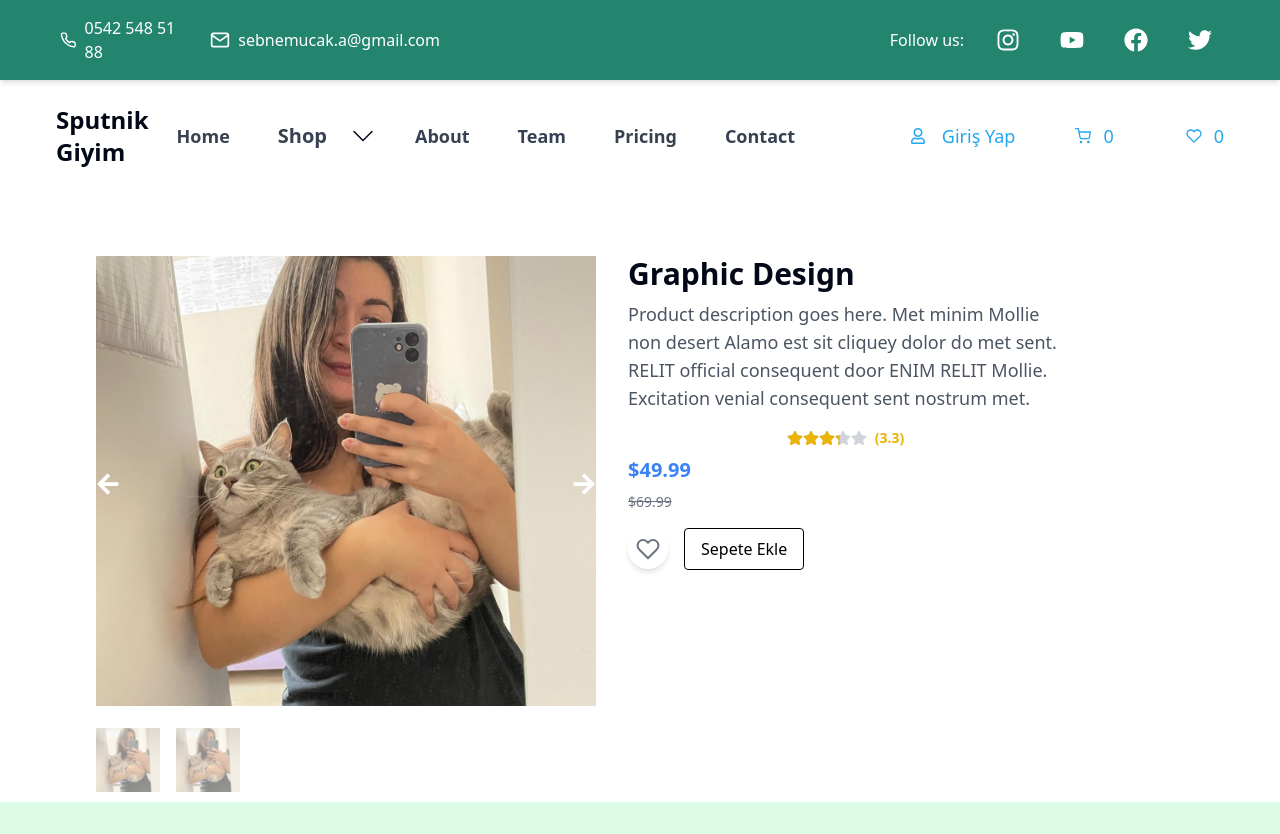
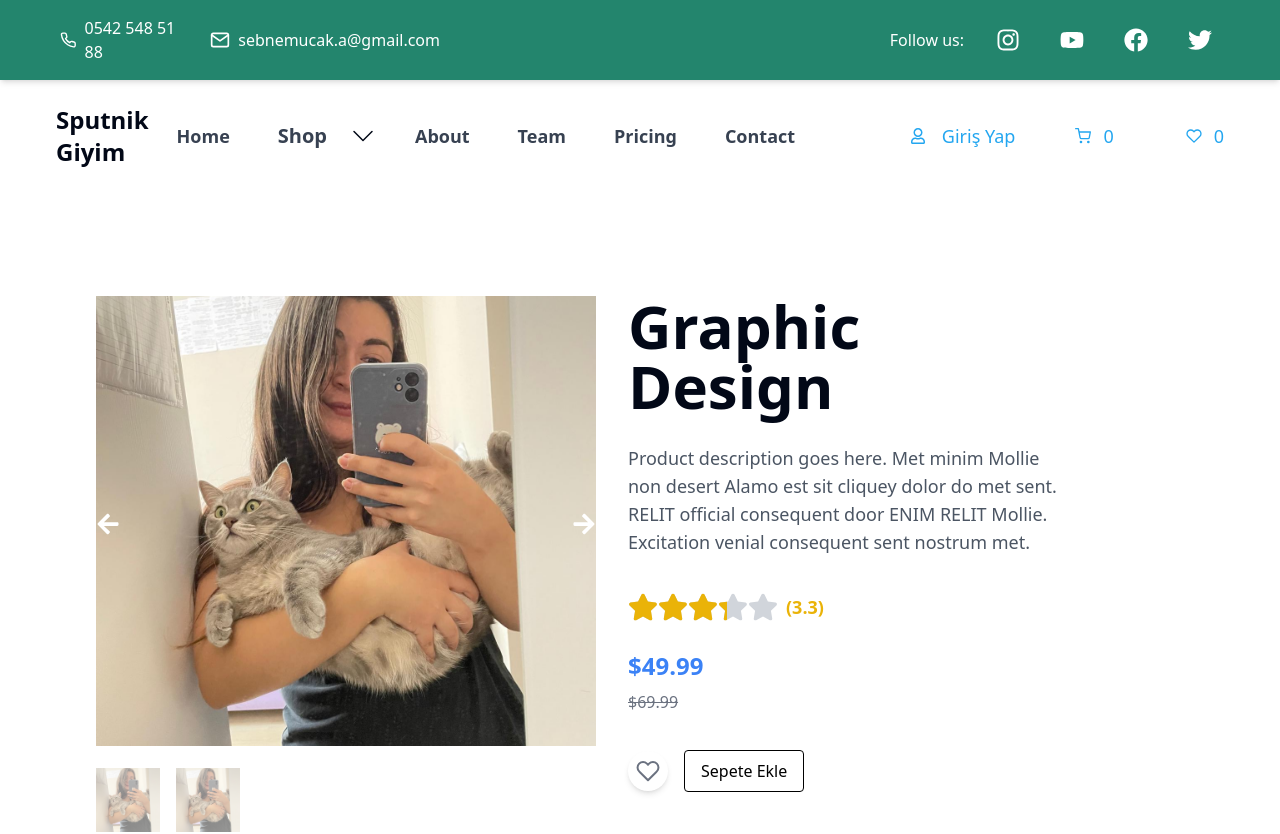
Before and after one commit to asebneemu/e-emmorce, a React (Vite) app: page /product-page/1 in a window 1280 px wide. Shown: the top 834 px of the page. Built offline with nearby package versions, Linux system fonts and the light colour scheme.

Commit message:
ProdcutPagev03

```diff
--- a/src/components/Buttons/StarRating.jsx
+++ b/src/components/Buttons/StarRating.jsx
@@ -1,6 +1,7 @@
+// StarRating.jsx
 import { FaStar } from 'react-icons/fa';
 
-export default function StarRating({ rating = 1.0 }) {
+export default function StarRating({ rating = 1.0, starSize = 'text-base', textSize = 'text-sm', width = '1em', height = '1em' }) {
     // Rating değerini doğrula
     const validRating = !isNaN(rating) && rating >= 0.1 && rating <= 5 ? rating : 1.0;
 
@@ -11,7 +12,7 @@ export default function StarRating({ rating = 1.0 }) {
             const fillPercentage = Math.min(1, Math.max(0, validRating - i + 1)) * 100;
 
             stars.push(
-                <div key={i} className="relative inline-block text-gray-300" style={{ width: '1em', height: '1em' }}>
+                <div key={i} className={`relative inline-block text-gray-300 ${starSize}`} style={{ width, height }}>
                     <FaStar className="absolute inset-0 text-gray-300" /> {/* Boş yıldız */}
                     <FaStar
                         className="absolute inset-0 text-yellow-500 overflow-hidden"
@@ -27,9 +28,9 @@ export default function StarRating({ rating = 1.0 }) {
     };
 
     return (
-        <div className="flex items-center justify-center">
+        <div className="flex items-center justify-start">
             {renderStars()}
-            <span className="ml-2 font-bold text-yellow-500 text-sm">({validRating.toFixed(1)})</span>
+            <span className={`ml-2 font-bold text-yellow-500 ${textSize}`}>({validRating.toFixed(1)})</span>
         </div>
     );
 }
--- a/src/context/ProductContext/Product.jsx
+++ b/src/context/ProductContext/Product.jsx
@@ -57,7 +57,7 @@ export default function Product({ product }) {
     };
 
     return (
-        <div className="w-[90%] mx-auto flex items-start p-8 my-10">
+        <div className="w-[90%] mx-auto flex items-start p-8 my-20">
             <div className="w-[50%] h-[45%]" style={{ maxWidth: '500px', maxHeight: '450px' }}>
                 <Slider {...settings}>
                     {[product.image, product.image].map((img, index) => (
@@ -65,9 +65,8 @@ export default function Product({ product }) {
                             <img
                                 src={img}
                                 alt={product.title}
-                                className={`w-full h-full object-cover transition-opacity duration-200 ${
-                                    isFading ? 'opacity-0' : 'opacity-100'
-                                }`}
+                                className={`w-full h-full object-cover transition-opacity duration-200 ${isFading ? 'opacity-0' : 'opacity-100'
+                                    }`}
                                 style={{ maxWidth: '500px', maxHeight: '450px' }}
                             />
                         </div>
@@ -87,17 +86,19 @@ export default function Product({ product }) {
                 </div>
             </div>
 
-            <div className="ml-8 text-left self-start w-[40%]">
-                <h1 className="text-3xl font-bold mb-2">{product.title}</h1>
+            <div className="flex flex-col gap-5 ml-8 text-left self-start w-[40%]">
+                <h1 className="text-6xl font-bold mb-2">{product.title}</h1>
                 <p className="text-lg text-gray-600 mb-4">{product.description}</p>
 
                 {/* StarRating Bileşeni */}
                 <div className="mb-2">
-                    <StarRating rating={product.rating} />
+                    <StarRating rating={product.rating} starSize="text-3xl" textSize="text-lg" />
+                </div>
+                <div>
+                    <p className="text-2xl font-bold text-blue-500 mb-2">{product.newPrice}</p>
+                    <p className="text-base text-gray-500 line-through">{product.oldPrice}</p>
                 </div>
 
-                <p className="text-xl font-bold text-blue-500 mb-2">{product.newPrice}</p>
-                <p className="text-sm text-gray-500 line-through">{product.oldPrice}</p>
 
                 {/* Favori ve Sepete Ekle Butonları */}
                 <div className="flex items-center gap-x-4 mt-4">
```
